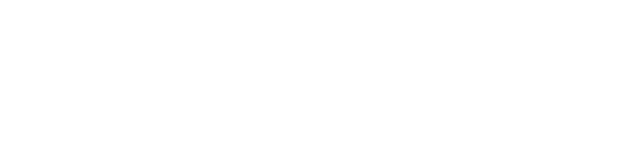
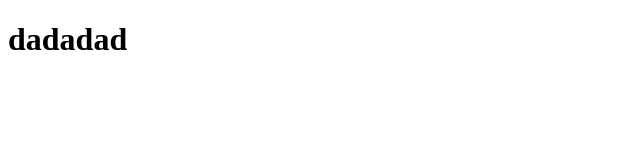
Before and after one commit to ChristinaPolischuk/GitExamle, a plain HTML site: page index.html in a window 1280 px wide. Shown: the whole page, without its empty margins (0-640 px from the left). Drawn offline with Linux system fonts and the light colour scheme.

Commit message:
second commit

```diff
--- a/index.html
+++ b/index.html
@@ -9,7 +9,7 @@
 </head>
 
 <body>
-
+	<h1>dadadad</h1>
 </body>
 
 </html>
```
